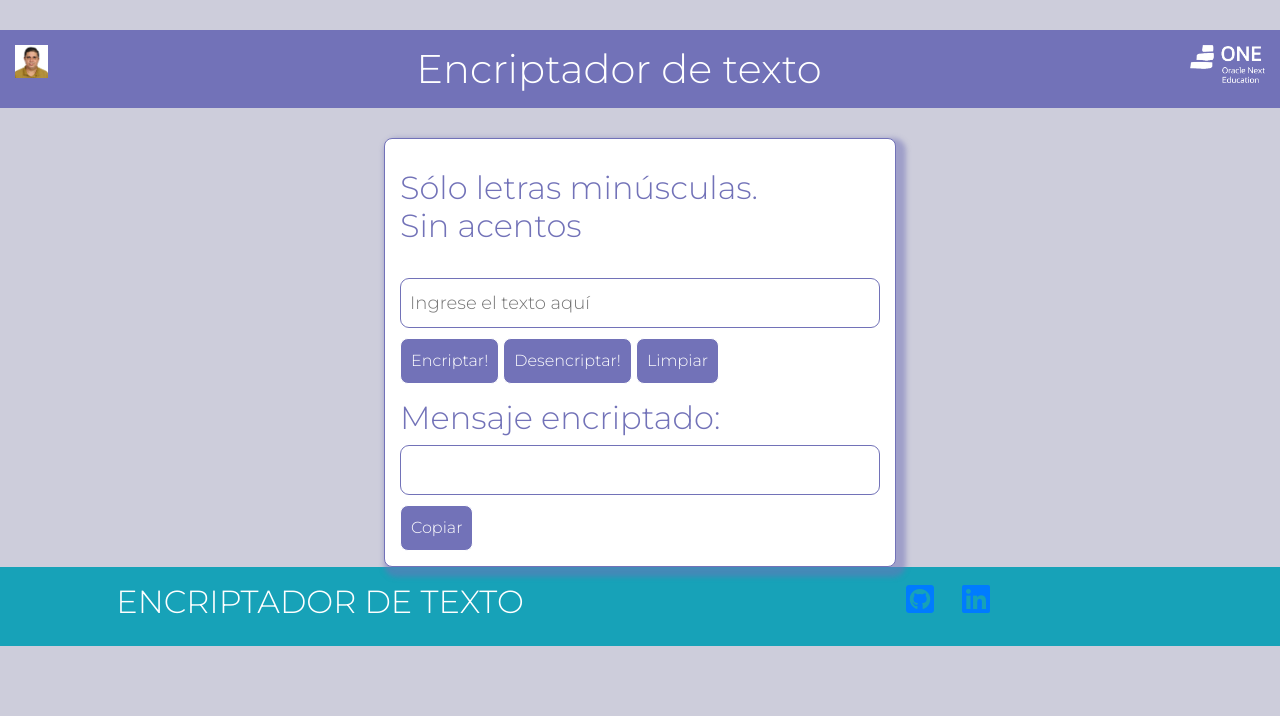
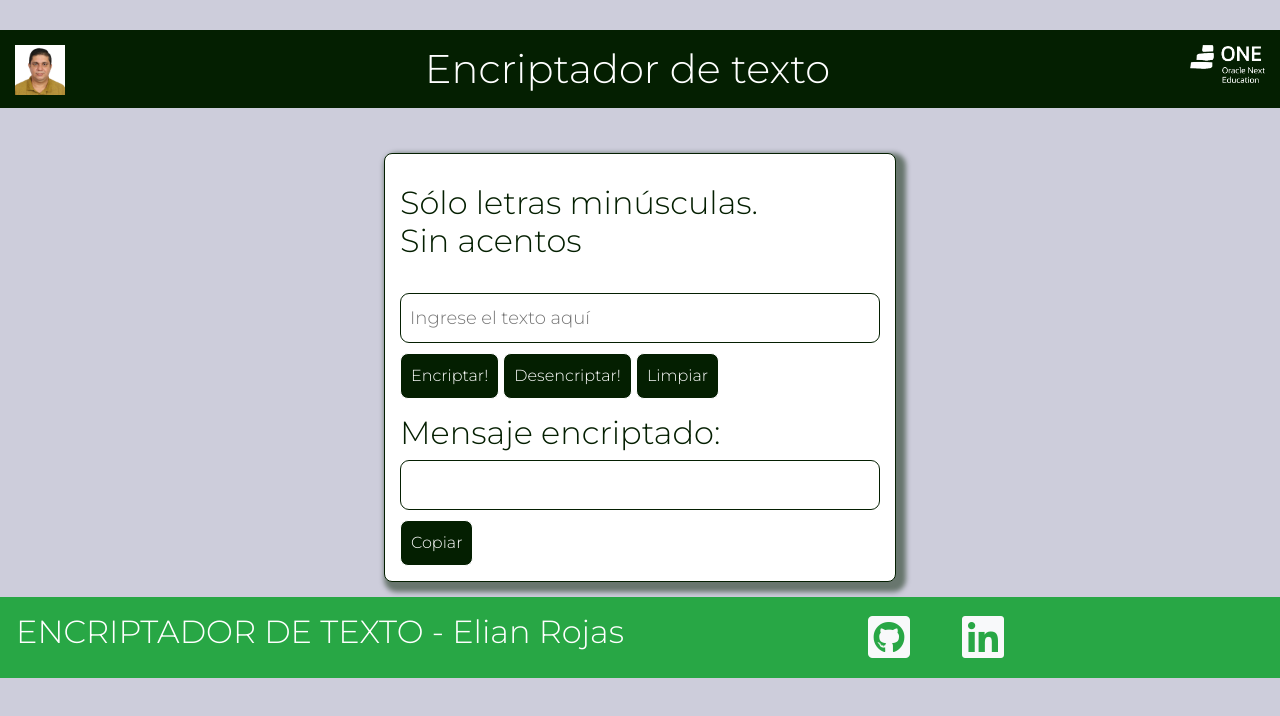
Before and after one commit to Elian1978/encriptador_sencillo, a plain HTML site: page index.html in a window 1280 px wide. Drawn offline with nearby package versions, Linux system fonts and the light colour scheme.

Commit message:
Arreglos en diseño

```diff
--- a/css/style.css
+++ b/css/style.css
@@ -14,6 +14,7 @@ body {
   margin: auto;
   display: flex;
   justify-content: center;
+  padding: 15px;
 }
 
 .titulo {
@@ -21,7 +22,7 @@ body {
   margin: 30px auto;
   color: rgb(255, 255, 255);
   text-align:center;
-  background-color: rgb(114, 114, 184);;
+  background-color: rgb(4, 31, 1);;
 }
 
 #titulo2 {
@@ -31,10 +32,10 @@ padding: 15px 0px 0px 0px;
 .box {
   padding: 15px;
   margin: 0 10px 0 10px;
-  color: rgb(114, 114, 184);
+  color: rgb(4, 31, 1);
   background-color: white;
-  border: 1px solid rgb(114, 114, 184);
-  box-shadow: 5px 5px 5px 5px rgba(114, 114, 184, 0.5);
+  border: 1px solid rgb(4, 31, 1);
+  box-shadow: 5px 5px 5px 5px rgba(4, 31, 1, 0.5);
   border-radius: 0.5em;
   width: 40vw;
   height: auto;
@@ -43,23 +44,23 @@ padding: 15px 0px 0px 0px;
 .btn {
   border: 0;
   color: white;
-  background-color: rgb(114, 114, 184);
+  background-color: rgb(4, 31, 1);
   padding: 10px;
   margin-top: 10px;
   border-radius: 0.5em;
   border: 1px solid rgb(255, 255, 255);
 }
 .btn:hover {
-  color: rgb(114, 114, 184);
+  color: rgb(4, 31, 1);
   background-color: rgb(255, 255, 255);
-  border: 1px solid rgb(114, 114, 184);
-  box-shadow: 5px 5px 5px 5px rgba(114, 114, 184, 0.3);
+  border: 1px solid rgb(4, 31, 1);
+  box-shadow: 5px 5px 5px 5px rgba(4, 31, 1, 0.3);
 }
 
 .text-input {
   font-size: 18px;
   border-radius: 0.5em;
-  border: 1px solid rgb(114, 114, 184);
+  border: 1px solid rgb(4, 31, 1);
   display: block;
   padding: 0.5em;
   width: 100%;
@@ -71,7 +72,7 @@ background-color: rgb(220, 220, 255);
 }
 
 .input-texto{
-  color: rgb(114, 114, 184);
+  color: rgb(4, 31, 1);
 }
 
 #footer{
@@ -79,12 +80,12 @@ background-color: rgb(220, 220, 255);
   margin: 30px auto;
   color: rgb(255, 255, 255);
   text-align:center;
-  background-color: rgb(114, 114, 184);
+  background-color: rgb(4, 31, 1);
 }
 
 #alura {
   float: left;
-  width: 33px;
+  width: 50px;
   }
 
 #one {
--- a/index.html
+++ b/index.html
@@ -44,16 +44,16 @@
     </main>
 
 <!-- EMPIEZA EL FOOTER -->
-          <footer class=" py-3 container-fluid bg-info text-light text-center">
+          <footer class=" py-3 container-fluid bg-success text-light text-center">
             <div class="row">
-                <h2 class="col-lg-6 text-white">ENCRIPTADOR DE TEXTO</h2>
+                <h2 class="col-lg-6 text-white">ENCRIPTADOR DE TEXTO - Elian Rojas</h2>
                 <!--Link a redes Sociales-->
 
-                <div class="col-lg-6 Container-fluid  text-light text-center text-white">
+                <div class="col-lg-6 Container-fluid  ">
                     <a href="https://github.com/Elian1978" target="_blank" rel="gitub "><i
-                            class="mr-4 fab fa-github-square fa-2x"></i></a>
+                            class="text-light mr-5 fab fa-github-square fa-3x "></i></a>
                     <a href="https://www.linkedin.com/in/elian-rojas/" target="_blank" rel="linkedin"><i
-                            class="mr-4 fab fa-linkedin fa-2x"></i></i></a>
+                            class="text-light mr-5 fab fa-linkedin fa-3x"></i></i></a>
 
 
                 </div>
```
